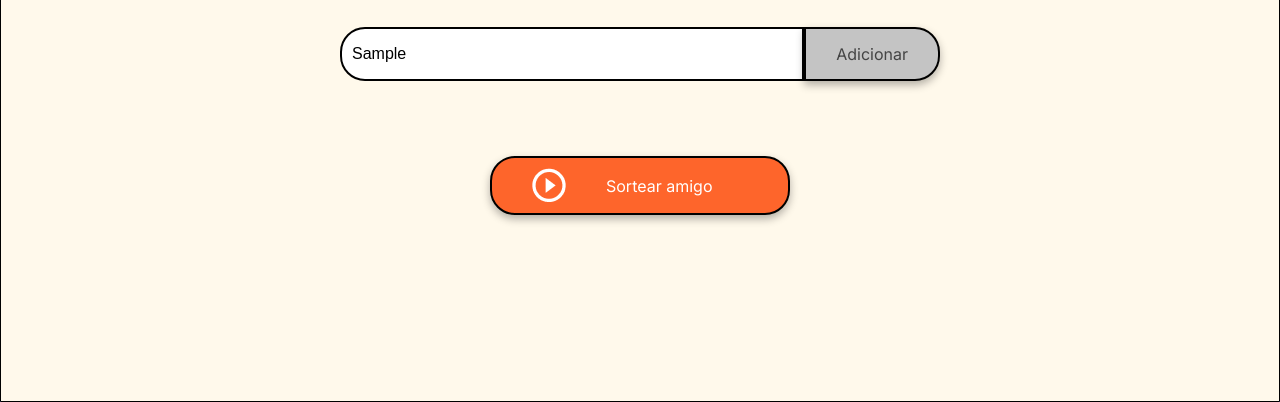
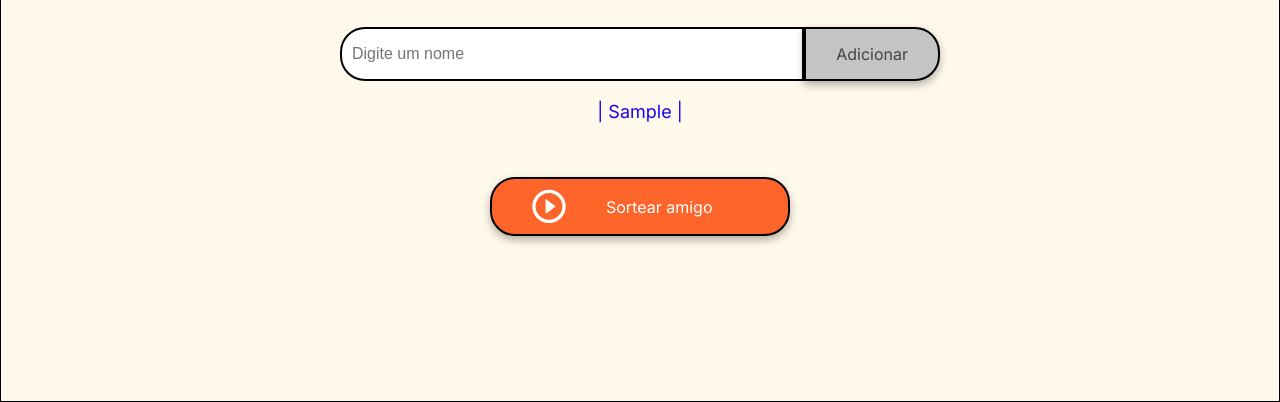
Before and after one commit to rodrigoduartesilva/selecionar-amigo-secreto, a plain HTML site: page index.html in a window 1280 px wide. Both pictures are taken after typing "Sample" into the empty fields and a click on the button "Adicionar". Shown: the part 398-800 px from the top of the page. Drawn offline with Linux system fonts and the light colour scheme.

Commit message:
feat: funcoes de clique implementadas para inserir nomes e realizar sorteio

```diff
--- a/app.js
+++ /dev/null
@@ -1 +0,0 @@
-//O principal objetivo deste desafio é fortalecer suas habilidades em lógica de programação. Aqui você deverá desenvolver a lógica para resolver o problema.
--- a/index.html
+++ b/index.html
@@ -36,6 +36,6 @@
         </section>
     </main>
 
-    <script src="app.js" defer></script>
+    <script src="./scripts/app.js" defer></script>
 </body>
 </html>
--- /dev/null
+++ b/scripts/app.js
@@ -0,0 +1,16 @@
+//O principal objetivo deste desafio é fortalecer suas habilidades em lógica de programação. Aqui você deverá desenvolver a lógica para resolver o problema.
+let inputValue = document.getElementById('amigo');
+const listaAmigos = [];
+
+function adicionarAmigo() {
+    listaAmigos.push(inputValue.value);
+    inputValue.value = '';
+    let amigosSaida = listaAmigos.map(amigo => `<li class='name-list'>| ${amigo}<span> | </span></li>`).join('');
+
+    document.getElementById('listaAmigos').innerHTML = amigosSaida;
+}
+
+function sortearAmigo() {
+    const sorteio = Math.round(Math.random() * (listaAmigos.length - 1));
+    document.getElementById('resultado').innerHTML = `O amigo secreto sorteado é: ${listaAmigos[sorteio]}`;
+}
--- a/style.css
+++ b/style.css
@@ -127,11 +127,16 @@ button {
 
 /* Listas */
 ul {
+    display: flex;
     list-style-type: none;
     color: var(--color-text);
     font-family: "Inter", sans-serif;
     font-size: 18px;
     margin: 20px 0;
+}
+
+.name-list {
+    color: #1b04eb;
 }
 
 .result-list {
```
